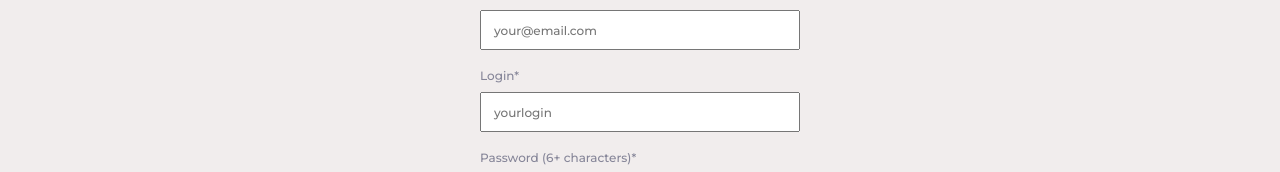
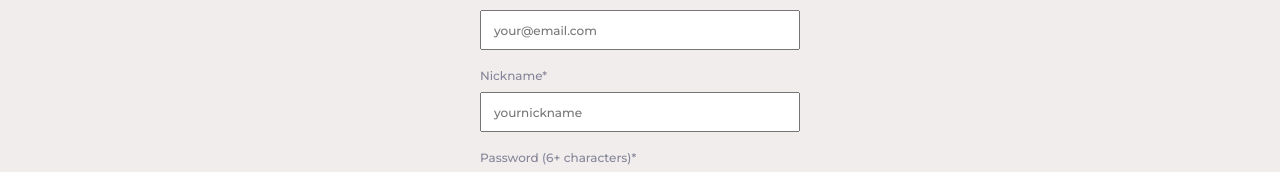
Before and after one commit to vbguard/kidsLike, a React app: page /register in a window 1280 px wide. Shown: the part 275-447 px from the top of the page. Built offline with nearby package versions, Linux system fonts and the light colour scheme; what notyf would draw is missing.

Commit message:
nickname

```diff
--- a/src/components/Register/Register.js
+++ b/src/components/Register/Register.js
@@ -66,13 +66,13 @@ class Register extends Component {
             />
 
             <label htmlFor="name" className={css.label}>
-              Login*
+              Nickname*
             </label>
             <input
               className={css.input}
               id="name"
               type="text"
-              placeholder="yourlogin"
+              placeholder="yournickname"
               value={name}
               onChange={this.changeHandler}
               required
```
